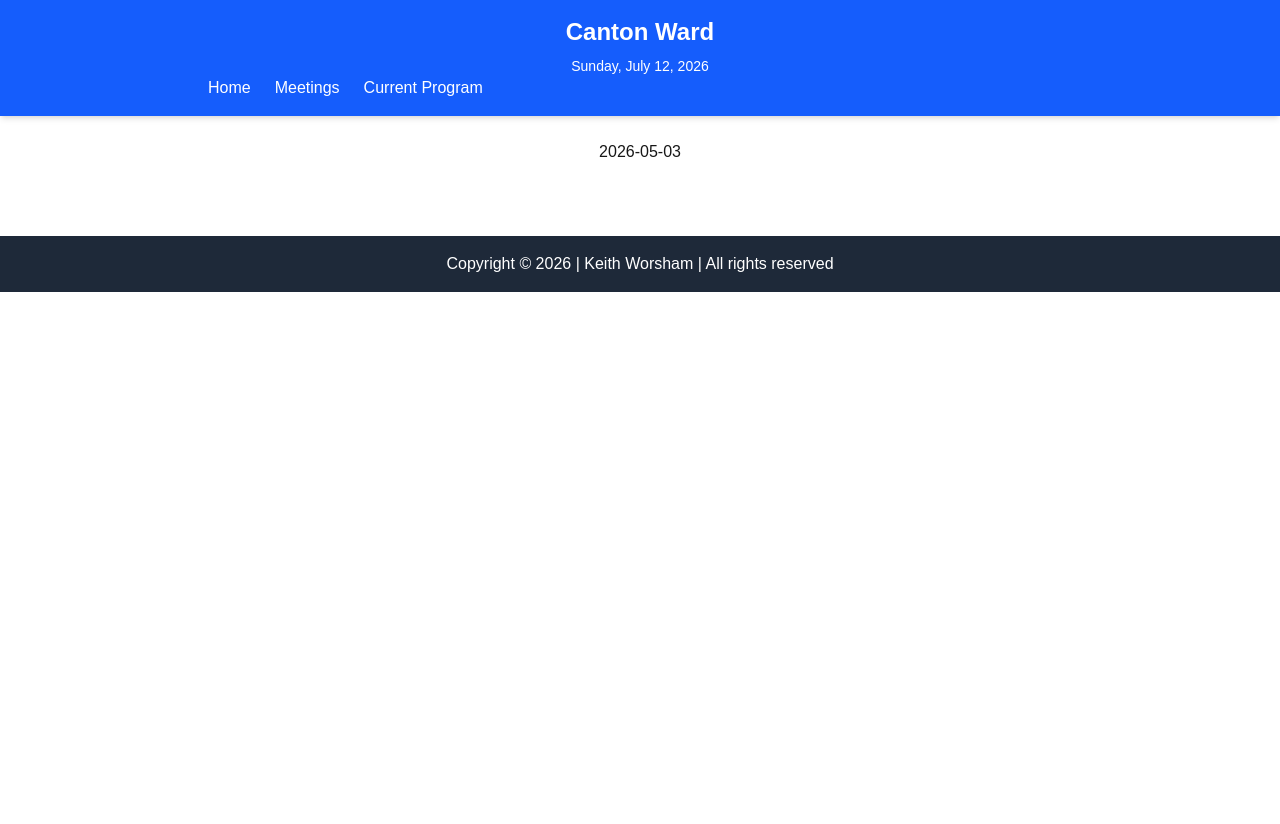
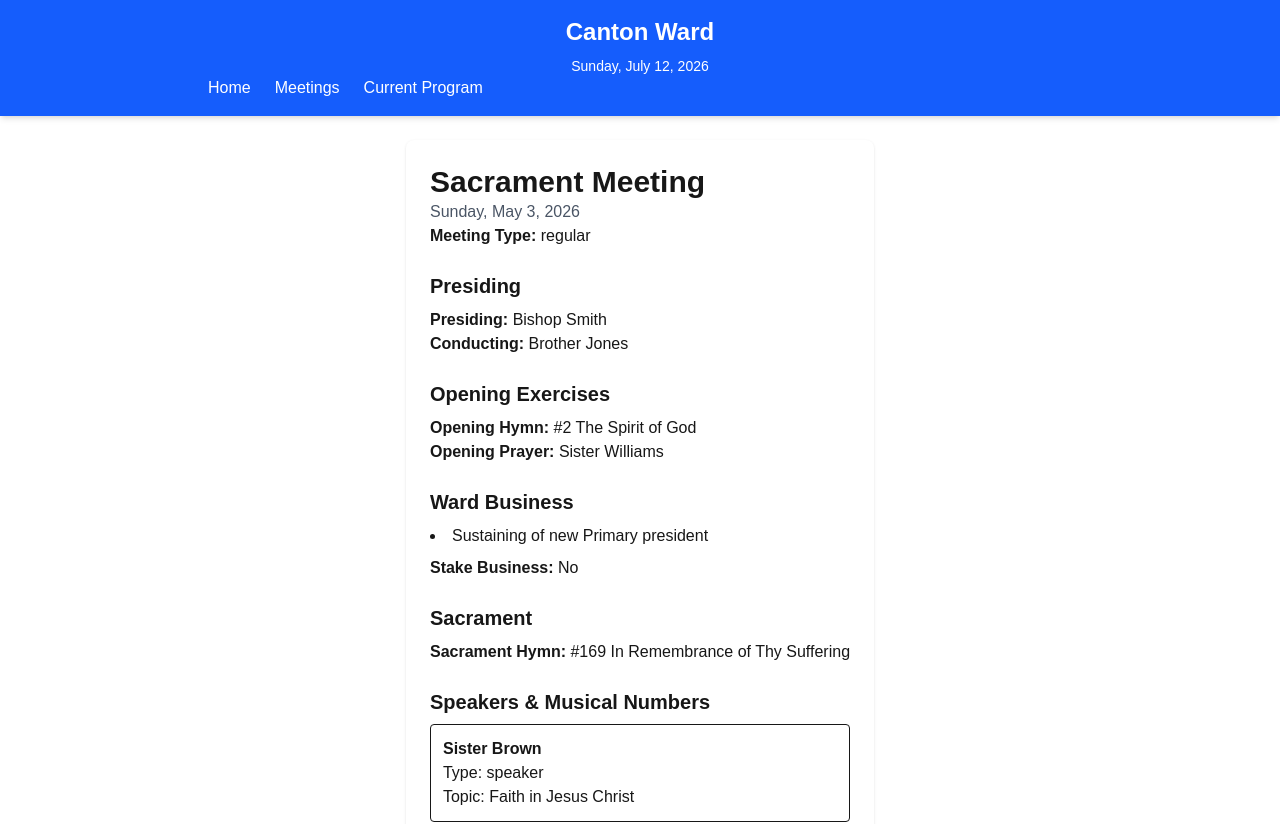
Before and after one commit to ekworsham/sacrament-meetings, a Next.js app: page /meetings/1 in a window 1280 px wide. Shown: the top 824 px of the page. Before the commit the page ends 800 px from the top, so only its background shows below. Built offline with nearby package versions, Linux system fonts and the light colour scheme.

Commit message:
Step 4 Revised A

```diff
--- a/app/meetings/[id]/page.tsx
+++ b/app/meetings/[id]/page.tsx
@@ -1,4 +1,5 @@
 import { getMeetingById } from "@/lib/meetings-db";
+import MeetingDetail from "@/components/MeetingDetail";
 
 export default async function MeetingPage({
   params,
@@ -11,11 +12,5 @@ export default async function MeetingPage({
   if (!meeting) {
     return <h1>Meeting not found</h1>;
   }
-
-  return (
-    <div>
-      <h1>{meeting.date}</h1>
-      {/* render meeting details here */}
-    </div>
-  );
+  return <MeetingDetail meeting={meeting} />;
 }
--- a/app/meetings/current/page.tsx
+++ b/app/meetings/current/page.tsx
@@ -0,0 +1,7 @@
+export default function CurrentMeetingPage() {
+  return (
+    <div>
+      Current Meeting
+    </div>
+  );
+}
```
